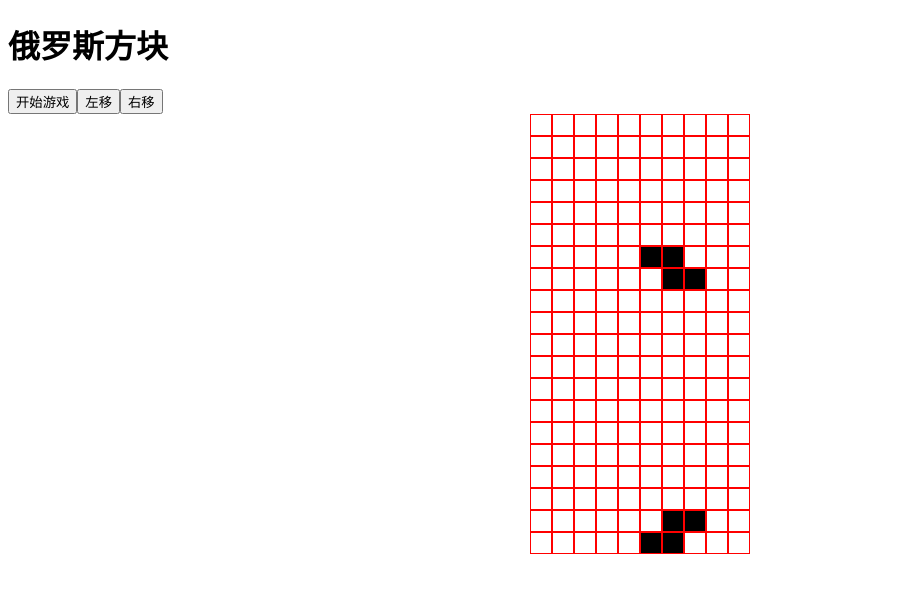
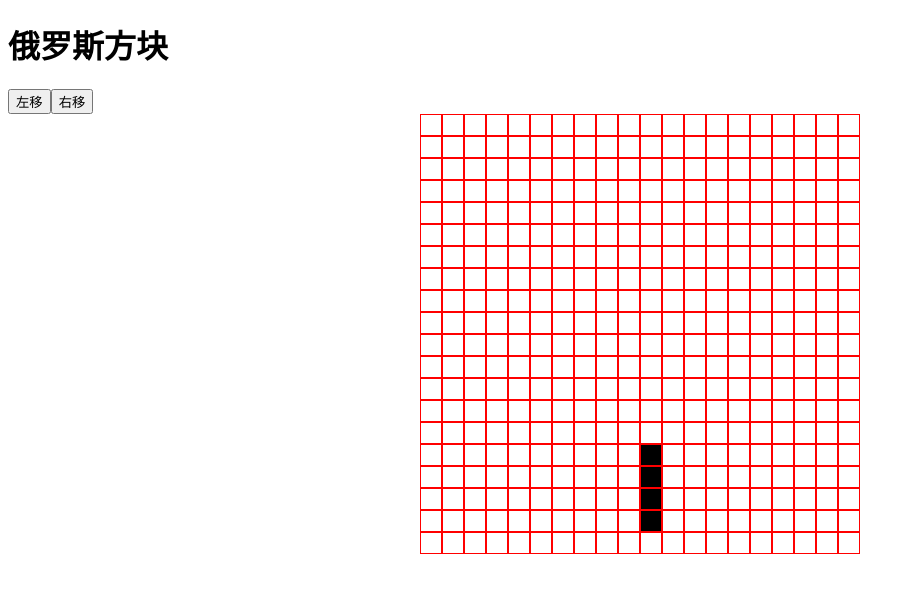
Before and after one commit to galaxyJM/React-Russian-Square, a React (Create React App) app: page / in a window 1280 px wide. Shown: the top 592 px of the page, without its empty margins (0-915 px from the left). Built offline with nearby package versions, Linux system fonts and the light colour scheme.

Commit message:
第N次重构

```diff
--- a/src/components/Matrix.tsx
+++ b/src/components/Matrix.tsx
@@ -1,97 +1,82 @@
 import React, {useEffect, useRef, useState} from "react";
 import '../App.scss';
-import {blockTypes, square} from "../const/square";
 import {deepClone} from "../lib/deepclone";
+import {useSquare} from "../hooks/useSquare";
+import canWeMove from "../lib/canWeMove";
+
 
 type Props = {
     matrix: number[][]
 }
-type Offset = {
-    downOffset: number
-    transOffset: number
-}
-type Square = {
-    O: number[][],
-    I: number[][],
-    S: number[][],
-    Z: number[][],
-    L: number[][],
-    J: number[][],
-    T: number[][]
-}
 
 
 export function Matrix(props: Props) {
-    const oldMatrix = useRef<number[][]>(deepClone(props.matrix));
     const [matrix, setMatrix] = useState(deepClone(props.matrix));
-    const [offset, setOffset] = useState({downOffset: 0, transOffset: 5});
-    const offsetRef = useRef<Offset>({...offset});
     const matrixRef = useRef<number[][]>(deepClone(props.matrix));
-    function left(){
-        setOffset((last) => {
-            return {...last, transOffset: last.transOffset - 1};
-        });
+    const [square, update, resetSquare] = useSquare();
+
+    function left() {
+        if (canWeMove(square, matrixRef.current, {x: -1, y: 0})) {
+            update(-1, 0, false);
         }
-    function right(){
-        setOffset((last) => {
-            return {...last, transOffset: last.transOffset + 1};
-        });
+
     }
-    useEffect(() => {
-        let stop = false;
-        function moveSquare(offset: Offset, squareBlock: keyof Square) {
-            let cloneMatrix = deepClone(oldMatrix.current);
-            for (let i = 0; i < square[squareBlock].length; i++) {
-                for (let j = 0; j < square[squareBlock][i].length; j++) {
-                    let oldSquare = oldMatrix.current[i + offset.downOffset][j + offset.transOffset];
-                    if (oldSquare && oldSquare === square[squareBlock][i][j]) {
-                        stop = true;
-                    }
-                    if (oldSquare && oldSquare === 1) {
-                        cloneMatrix[i + offset.downOffset][j + offset.transOffset] = 1;
-                    } else {
-                        cloneMatrix[i + offset.downOffset][j + offset.transOffset] = square[squareBlock][i][j];
+
+    function right() {
+        if (canWeMove(square, matrixRef.current, {x: 1, y: 0})) {
+            update(1, 0, false);
         }
     }
+
+    useEffect(() => {
+        matrixRef.current = matrix;
+    }, [matrix]);
+    useEffect(() => {
+        if (!square.isStop) {
+                let timer = setInterval(() => {
+                    //先判断能否移动，能移动再移动
+                    console.log(canWeMove(square, matrixRef.current, {x: 0, y: 1}));
+                    if (canWeMove(square, matrixRef.current, {x: 0, y: 1})) {
+                        update(0, 1, false);
+                    } else {
+                        update(0, 0, true);
+                        clearInterval(timer);
                     }
-            return deepClone(cloneMatrix);
+                }, 500);
+            }
         }
 
-        if (offset.downOffset === 0) {
-            let blockType = blockTypes[Math.floor(Math.random() * 5)] as keyof Square;
-            const timer = setInterval(() => {
-                let nextPosition = moveSquare(offsetRef.current, blockType);
-                if (!stop) {
-                    matrixRef.current = nextPosition;
-                } else {
-                    oldMatrix.current = matrixRef.current;
-                    setOffset((last) => {
-                        return {...last, downOffset: 0};
+        , [square.isStop]);
+    useEffect(() => {
+        function updateMatrix() {
+            let cloneMatrix = deepClone(matrixRef.current);
+            let newMatrix = cloneMatrix.map((row) => {
+                return row.map((col) => {
+                    return col === 1 ? 0 : col;
                 });
-                    clearInterval(timer);
+            });
+            square.typeShape.map((row, x) => {
+                return row.map((col, y) => {
+                    if (col === 1) {
+                        square.isStop ? newMatrix[x + square.coordinate.y][y + square.coordinate.x] = 2 :
+                            newMatrix[x + square.coordinate.y][y + square.coordinate.x] = 1;
                     }
-                setMatrix(deepClone(matrixRef.current));
-                setOffset((last) => {
-                    return {...last, downOffset: last.downOffset + 1};
+                    return y;
                 });
-                if (offsetRef.current.downOffset === matrixRef.current.length - square[blockType].length) {
-                    console.log(1);
-                    oldMatrix.current = matrixRef.current;
-                    setMatrix(deepClone(oldMatrix.current));
-                    setOffset((last) => {
-                        return {...last, downOffset: 0};
             });
-                    clearInterval(timer);
+            return deepClone(newMatrix);
         }
-            }, 300);
+
+        setMatrix(updateMatrix());
+        if (square.isStop) {
+            resetSquare();
         }
-        offsetRef.current = offset;
-    }, [offset]);
+    }, [square.coordinate, square.isStop, square.typeShape]);
+
 
     return (
         <div className="Side">
             <h1>俄罗斯方块</h1>
-            <button>开始游戏</button>
             <button onClick={left}>左移</button>
             <button onClick={right}>右移</button>
             <div className="blank">
@@ -102,6 +87,9 @@ export function Matrix(props: Props) {
                                     return <div className="col" key={index}/>;
                                 }
                                 if (item === 1) {
+                                    return <div className="col active" key={index}/>;
+                                }
+                                if (item === 2) {
                                     return <div className="col active" key={index}/>;
                                 } else {
                                     return undefined;
--- a/src/const/square.ts
+++ b/src/const/square.ts
@@ -1,4 +1,4 @@
-const square = {
+const squareType = {
     O: [[1, 1], [1, 1]],
     I: [[1], [1], [1], [1]],
     S: [[0, 1, 1], [1, 1, 0]],
@@ -8,15 +8,25 @@ const square = {
     T: [[1, 1, 1], [0, 1, 0]]
 };
 
-const blockTypes = ["O", "I", "S", "Z", "L", "J", "T"];
-const row = 20;
-const column = 10;
+const maxLength = {
+    O: 2,
+    I: 1,
+    S: 3,
+    Z: 3,
+    L: 2,
+    J: 2,
+    T: 3
+};
+
+
+const BASIC_ROW = 20;
+const BASIC_COL = 20;
 let matrix: number[][] = [];
-for (let i = 0; i < row; i++) {
+for (let i = 0; i < BASIC_ROW; i++) {
     let initLine = [];
-    for (let i = 0; i < column; i++) {
+    for (let i = 0; i < BASIC_COL; i++) {
         initLine.push(0);
     }
     matrix.push(initLine);
 }
-export {matrix, square, blockTypes};
+export {matrix, squareType, maxLength, BASIC_ROW, BASIC_COL};
--- /dev/null
+++ b/src/hooks/useSquare.ts
@@ -0,0 +1,36 @@
+import {useState} from "react";
+import {squareType} from "../const/square";
+
+type Square = {
+    O: number[][],
+    I: number[][],
+    S: number[][],
+    Z: number[][],
+    L: number[][],
+    J: number[][],
+    T: number[][]
+}
+export const useSquare = () => {
+    const [square, setSquare] = useState({
+        coordinate: {x: 10, y: 0},
+        typeShape: getRandomSquareType(),
+        isStop: false
+    });
+
+    function update(x: number, y: number, isStop: boolean) {
+        setSquare((prev) => {
+            return {...prev, coordinate: {x: prev.coordinate.x + x, y: prev.coordinate.y + y}, isStop};
+        });
+    }
+
+    function resetSquare() {
+        setSquare({coordinate: {x: 10, y: 0}, typeShape: getRandomSquareType(), isStop: false}
+        );
+    }
+
+    function getRandomSquareType() {
+        return squareType[Object.keys(squareType)[Math.floor(Math.random() * 5)] as keyof Square];
+    }
+
+    return [square, update, resetSquare] as const;
+};
--- /dev/null
+++ b/src/lib/canWeMove.ts
@@ -0,0 +1,15 @@
+function canWeMove(square: TsSquare, matrix: number[][], {x: wantMoveX, y: wantMoveY}: Offset) {
+    for (let i = 0; i < matrix.length; i++) {
+        for (let j = 0; j < matrix[i].length; j++) {
+            if (matrix[i][j] === 1) {
+                if (!matrix[i + wantMoveY] || matrix[i + wantMoveY][j] === 2 || matrix[i][j + wantMoveX] === 2 ||
+                    matrix[i][j + wantMoveX] === undefined) {
+                    return false;
+                }
+            }
+        }
+    }
+    return true;
+}
+
+export default canWeMove;
```
Also changed, not shown: src/lib/clearLine.ts (added, +11 -0 lines), src/lib/type.d.ts (added, +10 -0 lines). Lines whose indentation alone changed are shown as unchanged.
